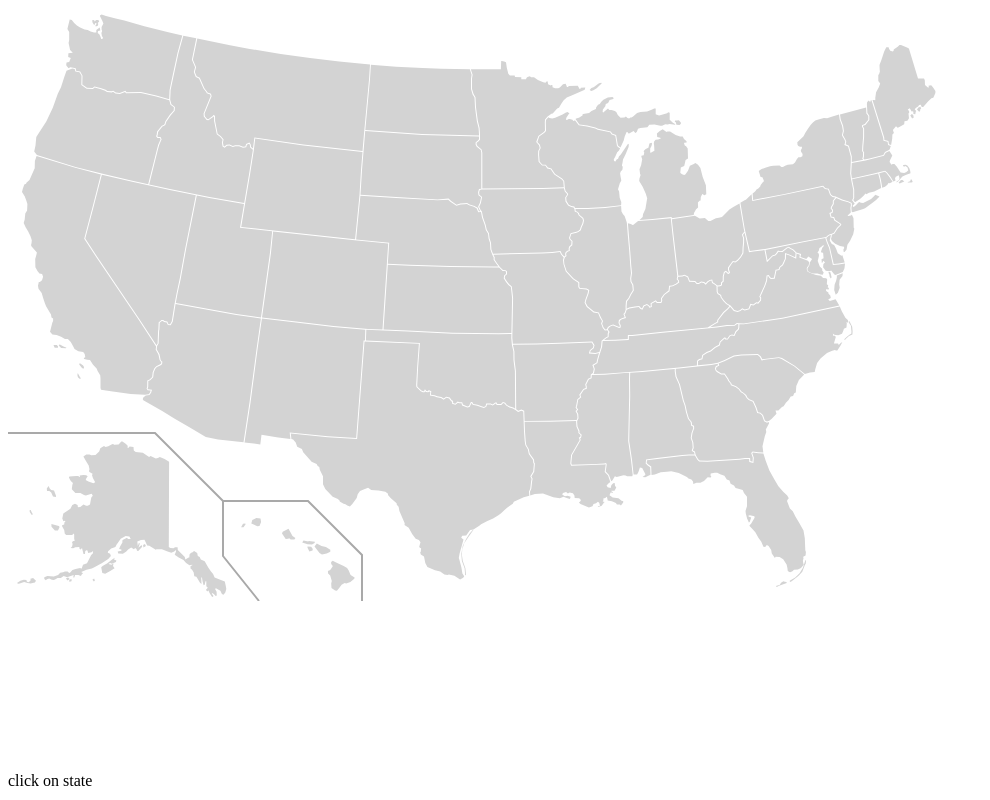
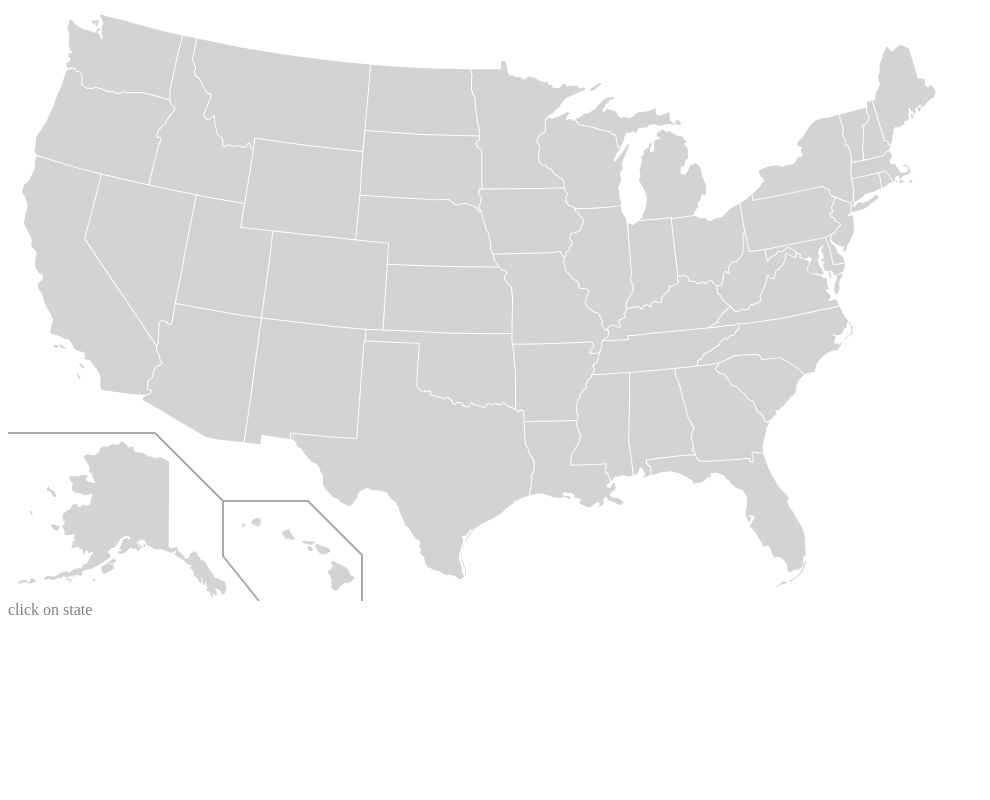
Before and after one commit to isaaclee12/racial-disparities-in-police-killings-by-state, a Flask app: page /maptest in a window 1280 px wide. Shown: the whole page, without its empty margins (0-990 px from the left). Run offline with Flask 2, Linux system fonts and the light colour scheme; parts of the project's set-up code (start-up, migrations or seed data) failed here and were passed over.

Commit message:
changes to fix small bugs related to map (#11)

```diff
--- a/static/main.css
+++ b/static/main.css
@@ -6,18 +6,21 @@
   width: 100%;
   height: 100%;
 }
-path:hover, circle:hover {
+
+path:not(#frames):hover, circle:hover {
   stroke: #002868 !important;
   stroke-width:2px;
   stroke-linejoin: round;
   fill: #002868 !important;
   cursor: pointer;
 }
+
 #path67 {
   fill: none !important;
   stroke: #A9A9A9 !important;
   cursor: default;
 }
+
 #info-box {
   display: none;
   position: absolute;
@@ -33,6 +36,5 @@ path:hover, circle:hover {
 /* END CODE from websitebeaver.com*/
 
 #stats {
-  position: fixed;
-  bottom: 10;
+    color: gray
 }
--- a/static/main.js
+++ b/static/main.js
@@ -10,8 +10,10 @@
  * The JSON data is reformatted into a simple list and written to <div id="stats">
  */
 
-$("path").click(function(e) {
+$("path:not(#frames)").click(function(e) {
   let state = $(this).attr("id");
+  // switch two lines for live instance
+  //$.getJSON("http://134.209.76.43:5000/stats/state/" + state, function(data) {
   $.getJSON("http://localhost:5000/stats/state/" + state, function(data) {
     let stats = []
     $.each(data, function(key,val) {
```
